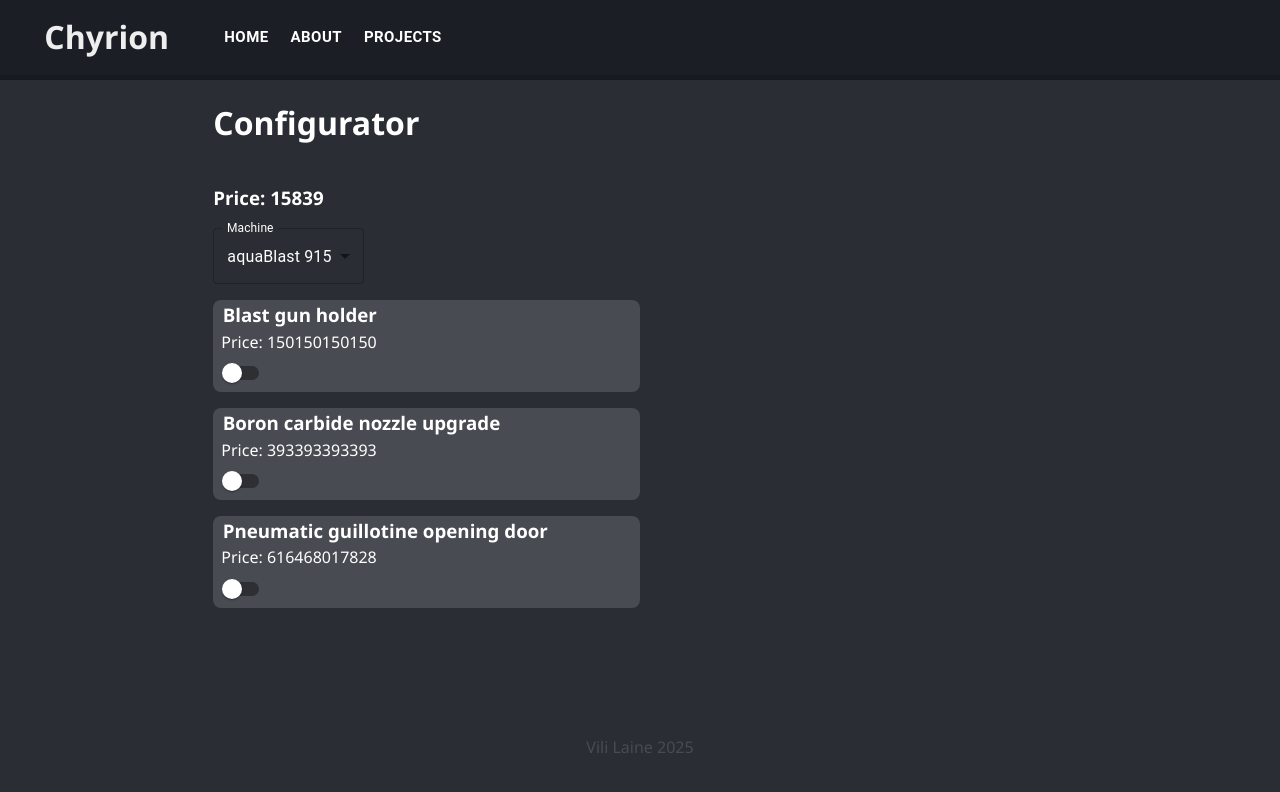
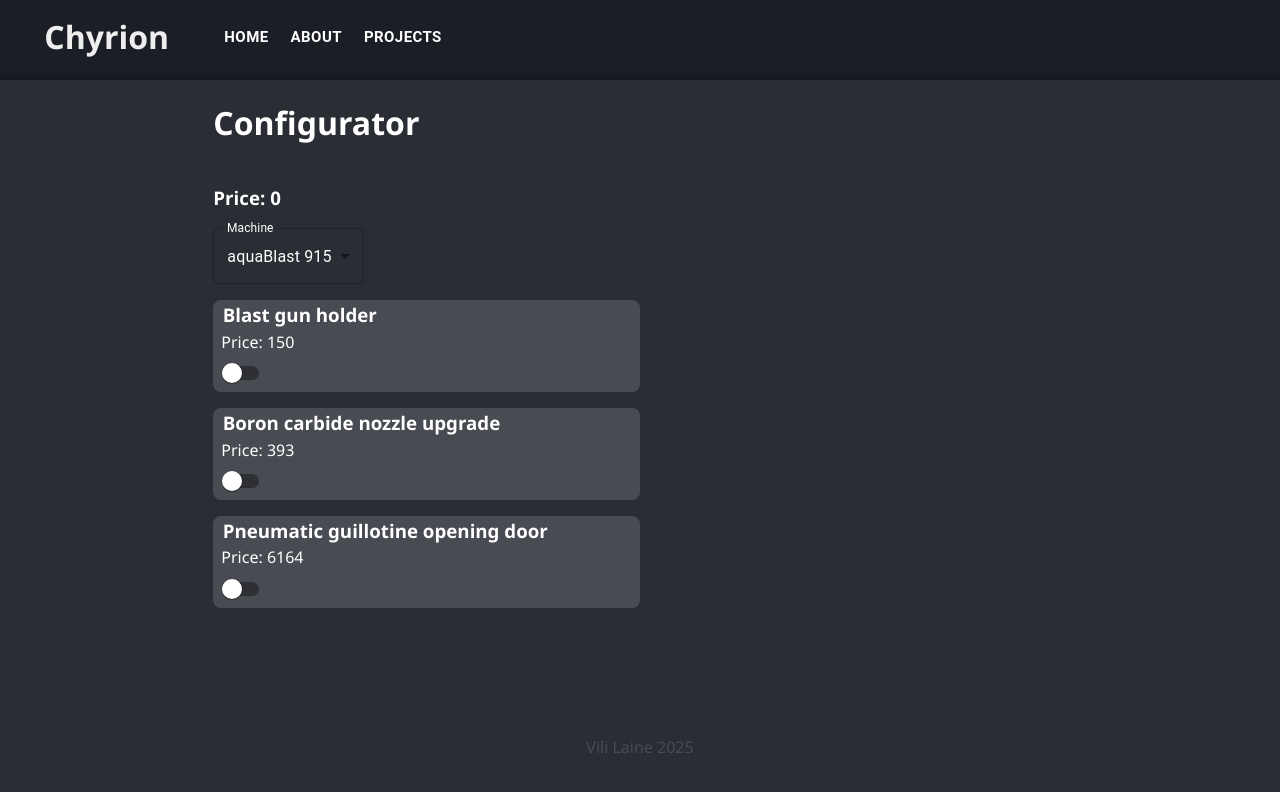
Before and after one commit to Chyrion/Personal-Page, a React (Create React App) app: page /Configurator in a window 1280 px wide. Shown: the top 792 px of the page. Built offline with nearby package versions, Linux system fonts and the light colour scheme.

Commit message:
Tried to add price handling, but it is 1am and I need sleep so it is not working right now

```diff
--- a/src/components/Configurator.tsx
+++ b/src/components/Configurator.tsx
@@ -27,6 +27,7 @@ type ChangeFunction = (e: ChangeEvent) => any;
 interface OptionBoxProps {
   machineOption: MachineOption;
   onChange: ChangeFunction;
+  selectedMachine: number;
 }
 
 const machines: Array<Machine> = [
@@ -57,23 +58,38 @@ const optionList: Array<MachineOption> = [
   },
 ];
 
-const OptionBox = ({ machineOption, onChange }: OptionBoxProps) => {
+const OptionBox = ({
+  machineOption,
+  onChange,
+  selectedMachine,
+}: OptionBoxProps) => {
+  if (machineOption.price[selectedMachine] !== null) {
     return (
       <div className='configurator-option-box'>
         <h3>{machineOption.name}</h3>
-      <p>Price: {machineOption.price}</p>
+        <p>Price: {machineOption.price[selectedMachine]}</p>
         <Switch id={machineOption.id.toString()} onChange={onChange} />
       </div>
     );
+  }
+  return <div />;
 };
 
 const Configurator = () => {
-  const [price, setPrice] = useState(1.2);
+  const [price, setPrice] = useState(0.0);
   const [machine, setMachine] = useState(machines[0]);
   const [options, updateOptions] = useImmer(optionList);
 
+  const handlePrice = () => {
+    setPrice(machine.price);
+  };
+
   const handleMachine = (event: SelectChangeEvent) => {
     setMachine(machines[parseInt(event.target.value)]);
+    optionList.forEach((opt) => {
+      if (opt.price[machine.id] === null) opt.selected = false;
+    });
+    handlePrice();
   };
 
   const handleOption = (event: ChangeEvent) => {
@@ -83,8 +99,7 @@ const Configurator = () => {
       const _opt = opt.find((a) => a.id === optionHandled.id);
       if (_opt !== undefined) _opt.selected = !_opt.selected;
     });
-
-    console.log(options);
+    handlePrice();
   };
 
   return (
@@ -96,14 +111,15 @@ const Configurator = () => {
         flexDirection: 'column',
       }}>
       <h1>Configurator</h1>
-      <h3>Price: {machine.price}</h3>
+      <h3>Price: {price}</h3>
       <div className='configurator-config'>
         <FormControl>
           <InputLabel id='machine-select-label'>Machine</InputLabel>
           <Select
             labelId='machine-select-label'
             id='machine-select'
-            value={`0`}
+            defaultValue='0'
+            value={machine.id.toString()}
             label='Machine'
             onChange={handleMachine}>
             {machines.map((_machine) => (
@@ -113,7 +129,11 @@ const Configurator = () => {
         </FormControl>
         <div className='configurator-options'>
           {options.map((_option) => (
-            <OptionBox machineOption={_option} onChange={handleOption} />
+            <OptionBox
+              machineOption={_option}
+              onChange={handleOption}
+              selectedMachine={machine.id}
+            />
           ))}
         </div>
       </div>
```
Lines whose indentation alone changed are shown as unchanged.
